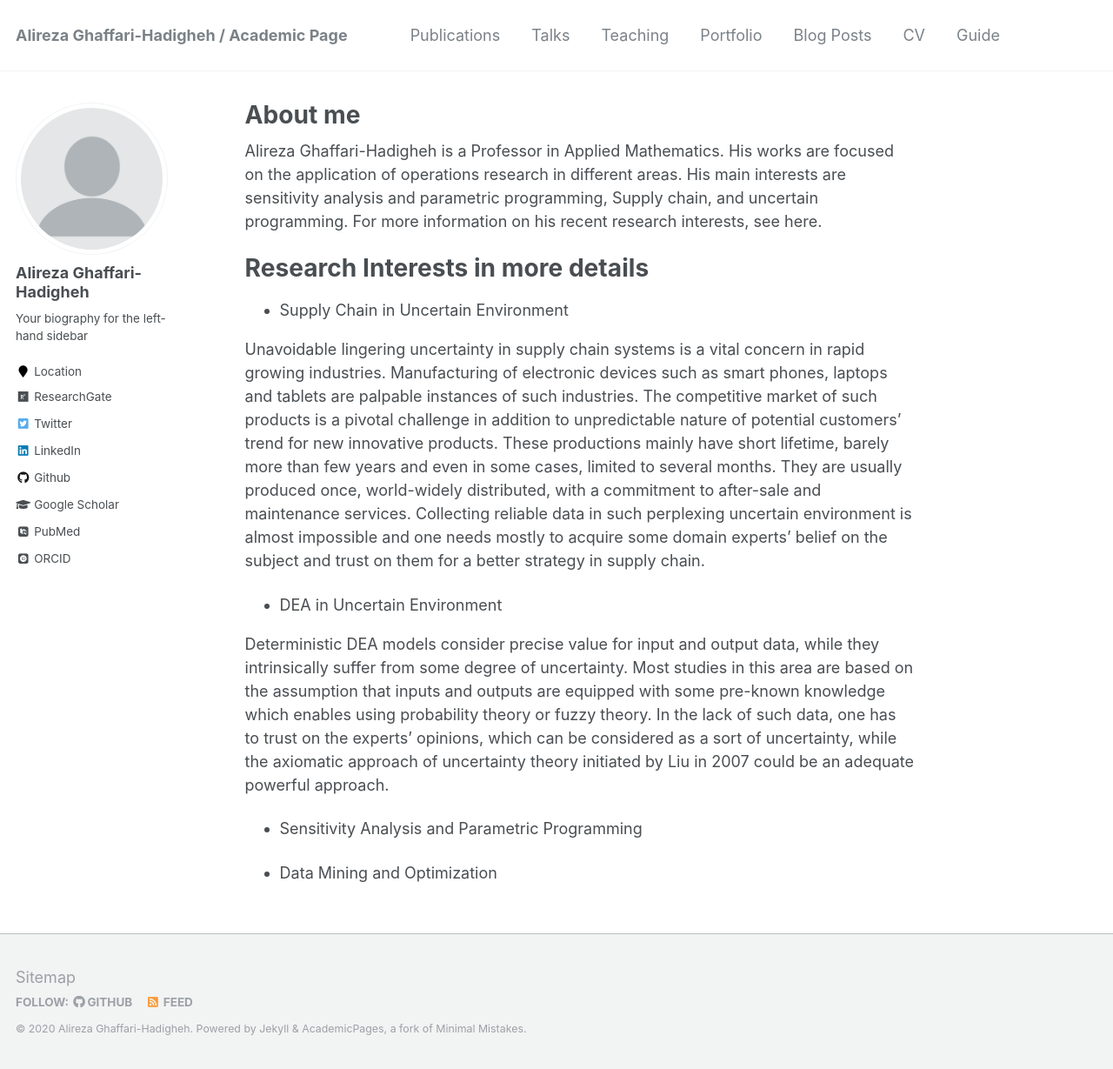
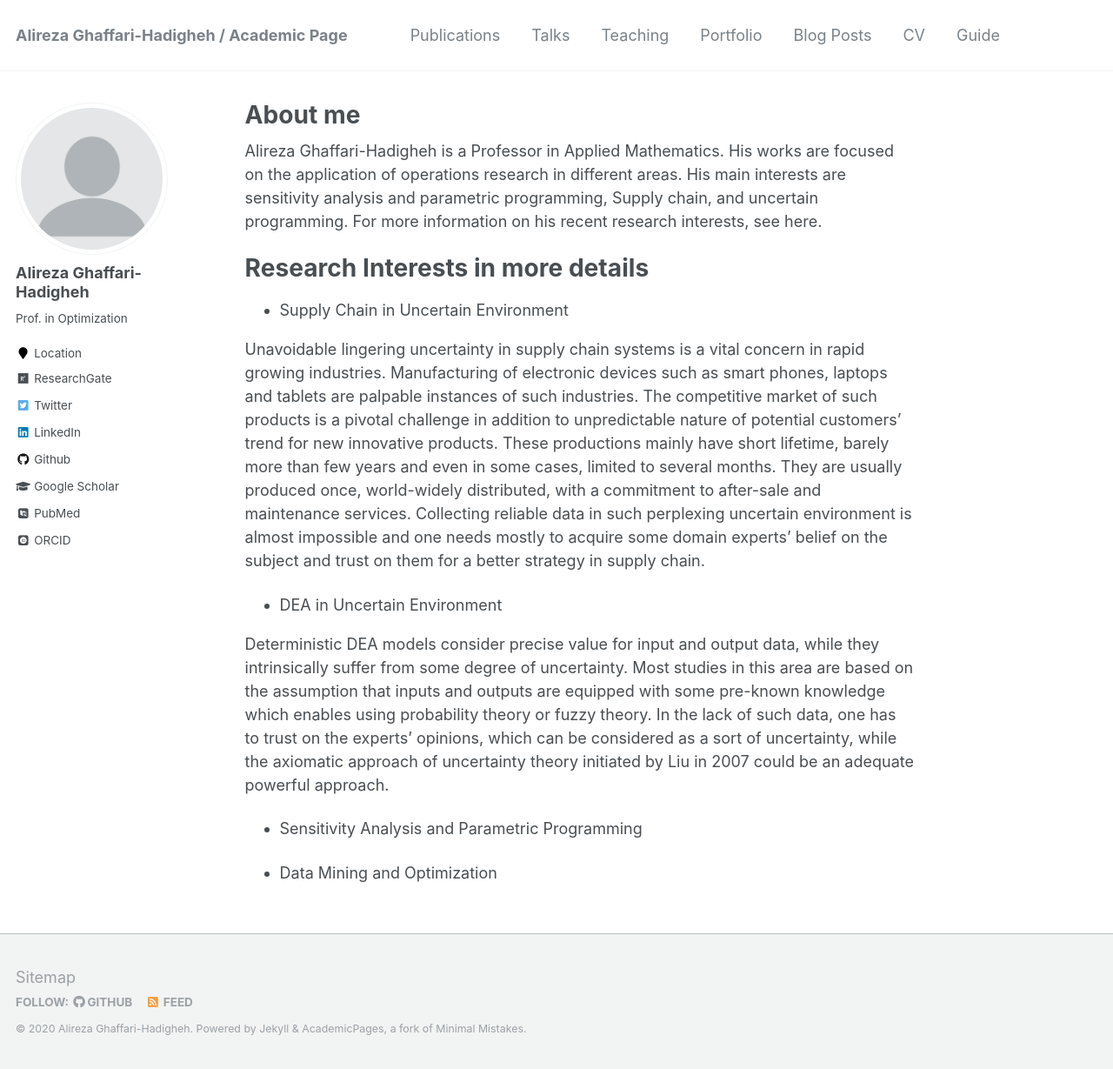
Before and after one commit to Hadigheha/hadigheha.github.io, a Jekyll site: the page built from _pages/about.md, in a window 1280 px wide and 1229 px high. Shown: the whole window at 87% size. Built offline with Jekyll 4.4.1, drawn with Linux system fonts in a browser that asks for light colours; some web fonts are replaced.

Commit message:
another update for sidebar bio

```diff
--- a/_config.yml
+++ b/_config.yml
@@ -83,7 +83,7 @@ analytics:
 author:
   name             : "Alireza Ghaffari-Hadigheh"
   avatar           : "profile.png"
-  bio              : "Your biography for the left-hand sidebar"
+  bio              : "Prof. in Optimization"
   location         : "Location"
   employer         :
   pubmed           : "https://www.ncbi.nlm.nih.gov/pubmed/?term=john+snow"
```
